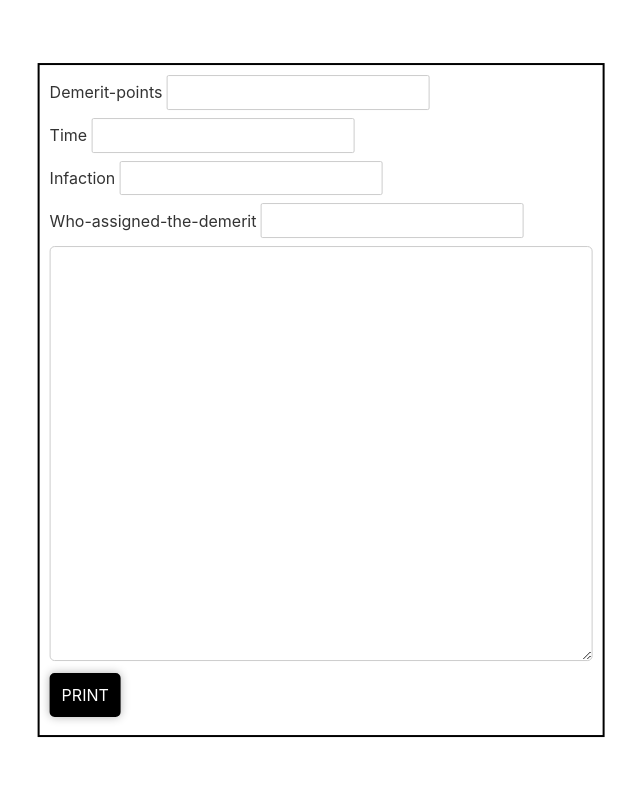
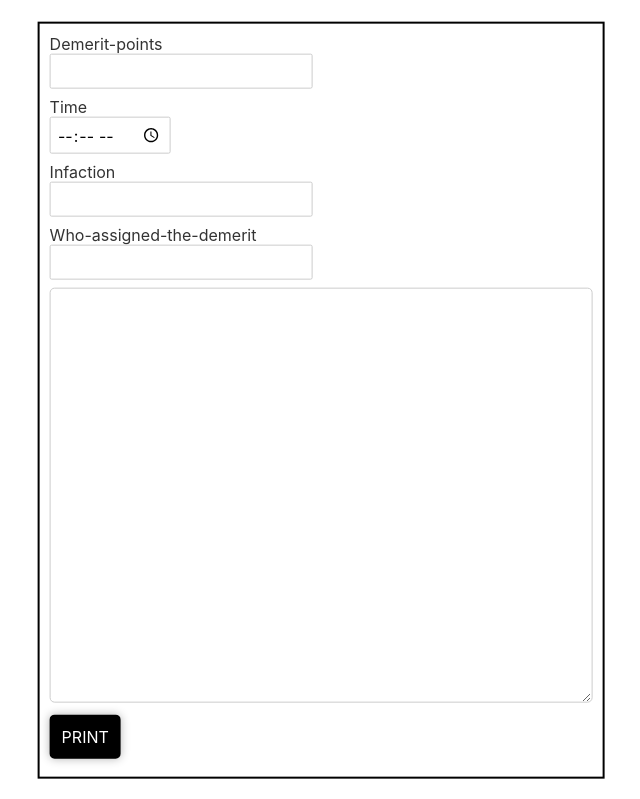
Before and after one commit to KennyWeeks/ArmandsProject, a Svelte app in the folder demerit/: page / in a window 1280 px wide. Shown: the top 799 px of the page, without its empty margins (319-959 px from the left). Built offline with nearby package versions, Linux system fonts and the light colour scheme.

Commit message:
The inputs are working.

```diff
--- a/demerit/src/components/Input.svelte
+++ b/demerit/src/components/Input.svelte
@@ -1,11 +1,13 @@
 <script>
 
     export let labelTag = "";
+    export let type="text";
+    export let def = "";
 
 </script>
 
-<label for="{labelTag}">{labelTag}</label>
-<input type="text" name="{labelTag}" class="inputtag"/>
+<label for="{labelTag}">{labelTag}</label><br>
+<input type="{type}" name="{labelTag}" class="inputtag" required/>
 
 
 <style lang="scss">
@@ -14,4 +16,8 @@
         display:inline-block;
     }
 
+    input {
+        outline:none;
+    }
+
 </style>
--- a/demerit/src/views/BodyParts.svelte
+++ b/demerit/src/views/BodyParts.svelte
@@ -6,24 +6,34 @@
     import TextArea from "../components/TextArea.svelte";
     import Input from "../components/Input.svelte";
     var textArea;
+    var time;
+    var points;
+    var assigner;
+    var inputs;
 
     onMount(async ()=>{
         textArea = document.getElementsByTagName("textarea")[0];
+        time = document.getElementById("time");
+        points = document.getElementById("demerit-points");
+        inputs = document.getElementsByTagName("input");
+        assigner = document.getElementById("assigned");
     });
 
 </script>
 
 <div class="bodypart">
 
-    <Input labelTag="Demerit-points"/><br>
-    <Input labelTag="Time"/><br>
+    <Input labelTag="Demerit-points" type="number"/><br>
+    <Input labelTag="Time" type="time"/><br>
     <Input labelTag="Infaction"/><br>
     <Input labelTag="Who-assigned-the-demerit"/><br>
     <TextArea/>
     <br>
     <Button printbutton={true} buttonText={"print"} on:click={()=>{
         console.log(textArea.value)
-        alert("Hello")
+        points.innerText = inputs[0].value;
+        time.innerText = inputs[1].value;
+        assigner.innerText = inputs[3].value;
     }}/>
 </div>
 
```
